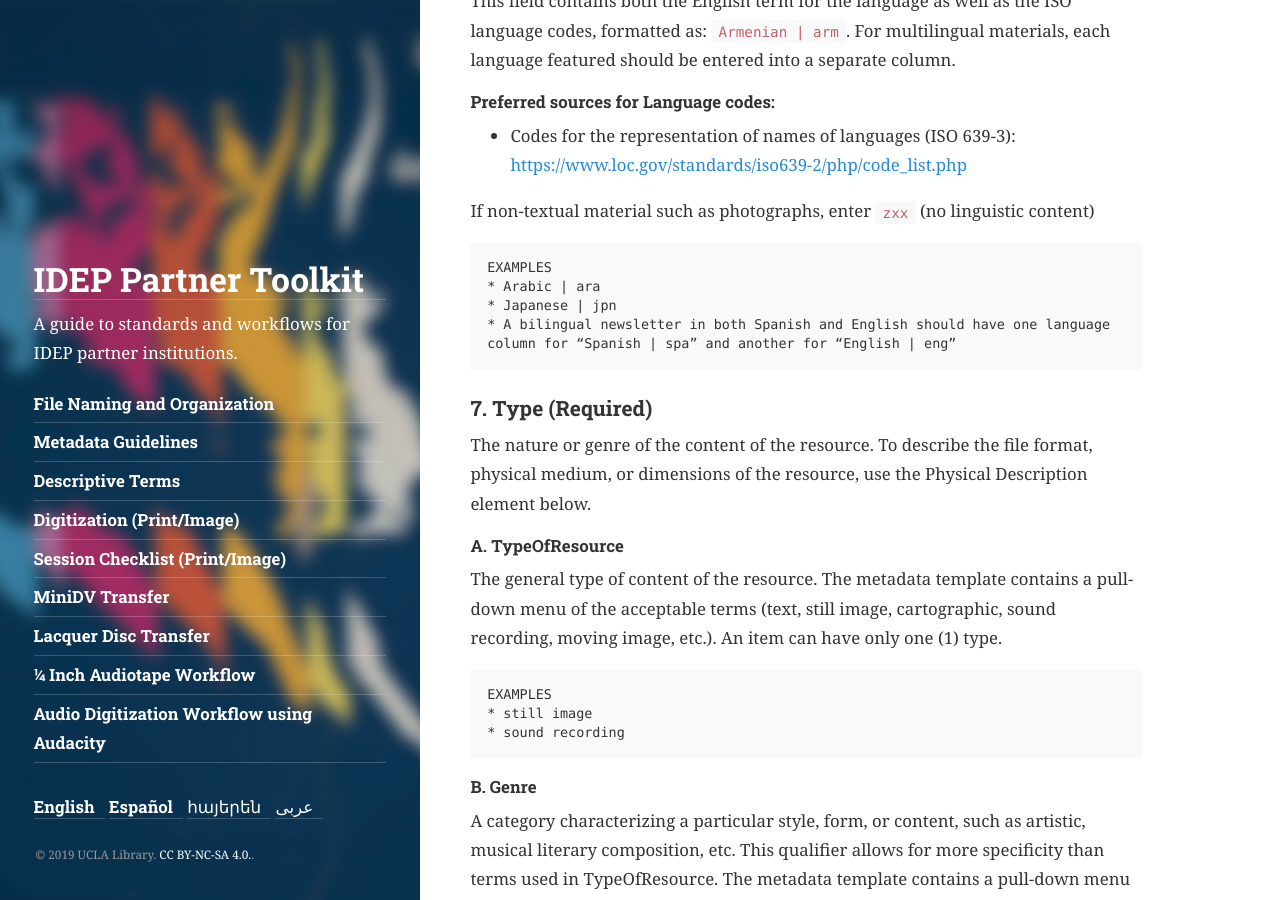
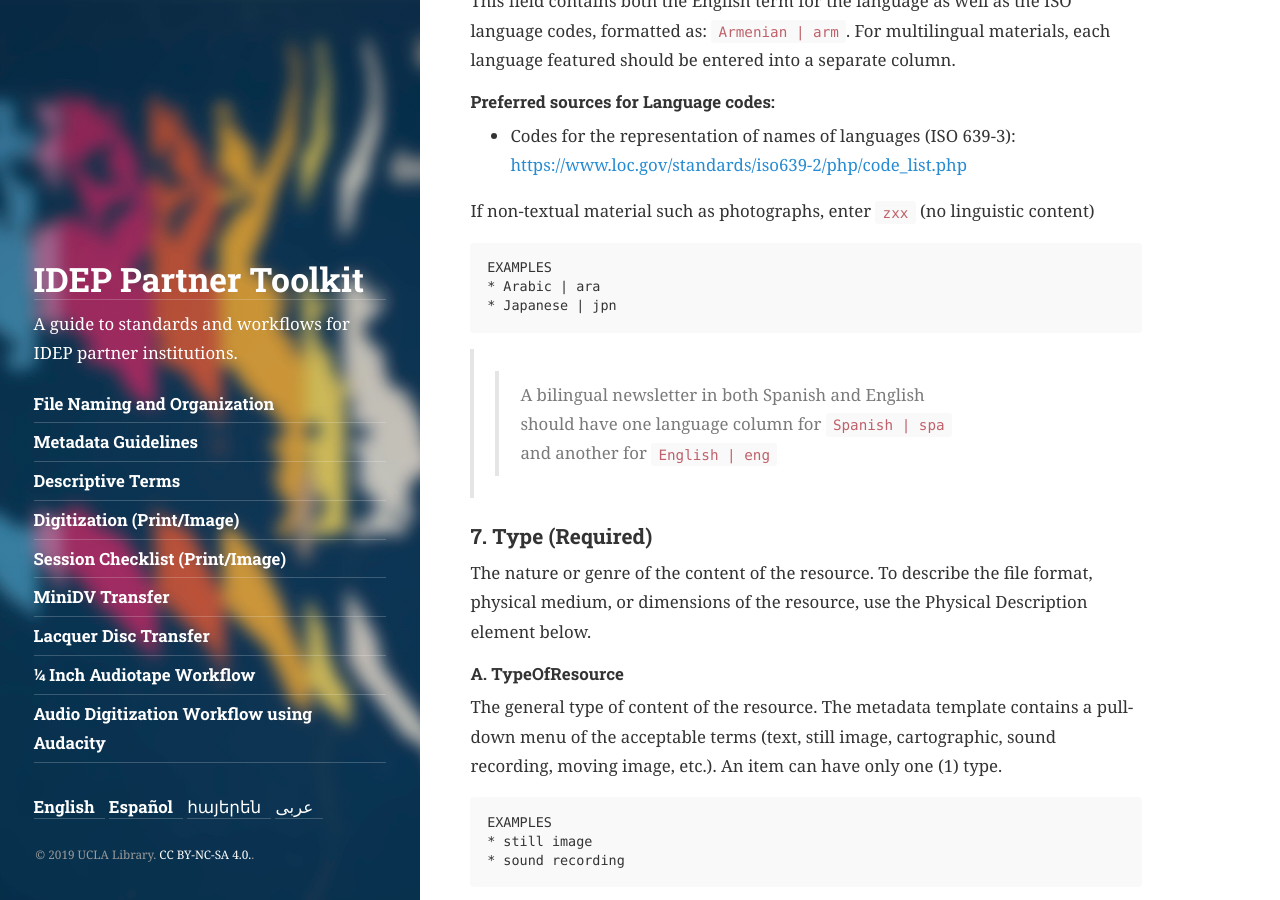
Before and after one commit to UCLALibrary/ideptoolkit, a Jekyll site: the page built from terms.md, in a window 1280 px wide and 900 px high, scrolled down 4715 px. Built offline with Jekyll 4.4.1, drawn with Linux system fonts in a browser that asks for light colours; some of the changed text lies outside the part shown.

````diff
--- a/terms.md
+++ b/terms.md
@@ -171,8 +171,8 @@ If non-textual material such as photographs, enter `zxx` (no linguistic content)
 EXAMPLES
 * Arabic | ara
 * Japanese | jpn
-* A bilingual newsletter in both Spanish and English should have one language column for “Spanish | spa” and another for “English | eng”
 ```
+>> A bilingual newsletter in both Spanish and English should have one language column for `Spanish | spa` and another for `English | eng`
 
 ### 7. Type (Required)
 The nature or genre of the content of the resource. To describe the file format, physical medium, or dimensions of the resource, use the Physical Description element below.
````
Also changed, not shown: other parts of terms.md (+1 -1 lines).
